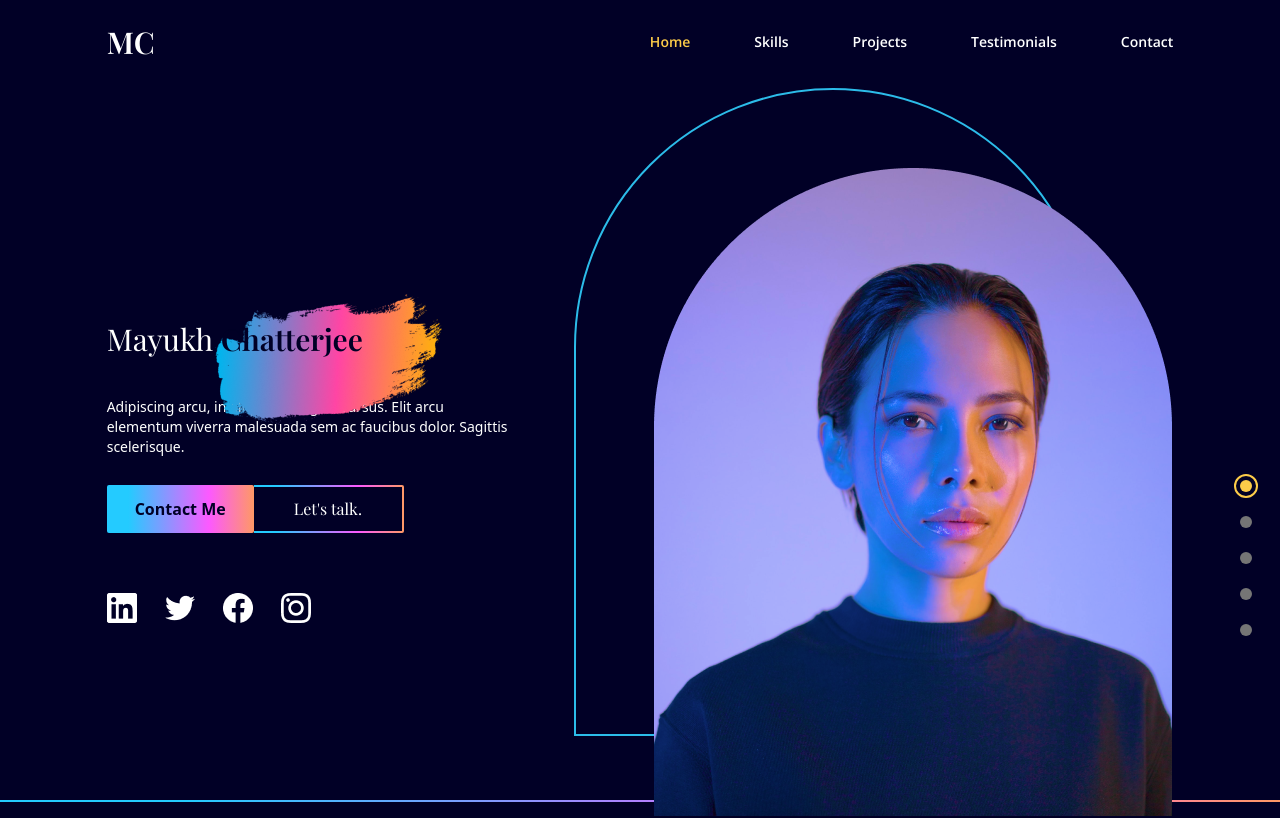
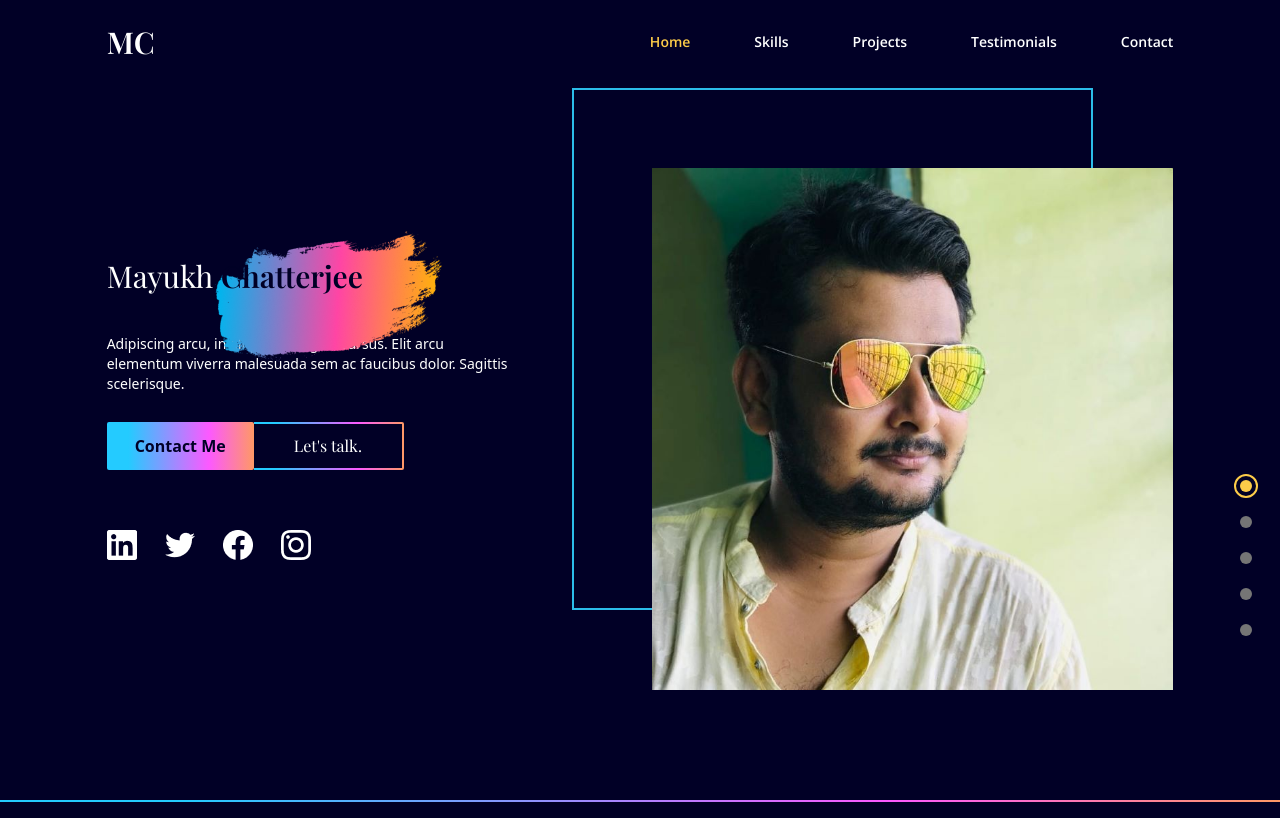
Before and after one commit to Mayukh360/portfolio-mayukh-react, a React (Create React App) app: page / in a window 1280 px wide. Shown: the top 818 px of the page. Built offline with nearby package versions, Linux system fonts and the light colour scheme.

Commit message:
few Changes

```diff
--- a/src/scenes/Landing.jsx
+++ b/src/scenes/Landing.jsx
@@ -2,7 +2,7 @@ import SocialMediaIcons from "../components/SocialMediaIcons";
 import useMediaQuery from "../hooks/useMediaQuery";
 import { motion } from "framer-motion";
 import AnchorLink from "react-anchor-link-smooth-scroll";
-import image from '../assets/profile-image.png'
+import image from '../assets/prof1.jpg'
 
 const Landing = ({ setSelectedPage }) => {
   const isAboveLarge = useMediaQuery("(min-width: 1060px)");
@@ -15,7 +15,7 @@ const Landing = ({ setSelectedPage }) => {
       <div className="basis-3/5 z-10 mt-16 md:mt-32 flex justify-center md:order-2">
         {isAboveLarge ? (
           <div
-            className="relative z-0 ml-20 before:absolute before:-top-20 before:-left-20 before:rounded-t-[400px]
+            className="relative z-0 ml-20 before:absolute before:-top-20 before:-left-20 before:square-t-[400px]
             before:w-full before:max-w-[400px] md:before:max-w-[600px] before:h-full before:border-2 before:border-blue before:z-[-1]"
           >
             <img
--- a/src/scenes/Navbar.jsx
+++ b/src/scenes/Navbar.jsx
@@ -1,6 +1,8 @@
 import { useState } from "react";
 import AnchorLink from "react-anchor-link-smooth-scroll";
 import useMediaQuery from "../hooks/useMediaQuery";
+import menu from '../assets/menu-icon.svg'
+import close from '../assets/close-icon.svg'
 
 const Link = ({ page, selectedPage, setSelectedPage }) => {
   const lowerCasePage = page.toLowerCase();
@@ -61,7 +63,7 @@ const Navbar = ({ isTopOfPage, selectedPage, setSelectedPage }) => {
             className="rounded-full bg-red p-2"
             onClick={() => setIsMenuToggled(!isMenuToggled)}
           >
-            <img alt="menu-icon" src="../assets/menu-icon.svg" />
+            <img alt="menu-icon" src={menu} />
           </button>
         )}
 
@@ -71,7 +73,7 @@ const Navbar = ({ isTopOfPage, selectedPage, setSelectedPage }) => {
             {/* CLOSE ICON */}
             <div className="flex justify-end p-12">
               <button onClick={() => setIsMenuToggled(!isMenuToggled)}>
-                <img alt="close-icon" src="../assets/close-icon.svg" />
+                <img alt="close-icon" src={close} />
               </button>
             </div>
 
```
Also changed, not shown: src/assets/prof1.jpg (added).
